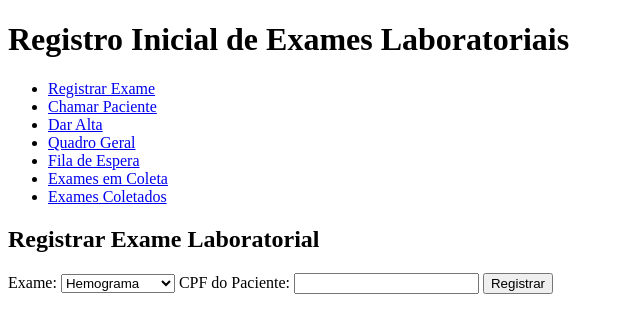
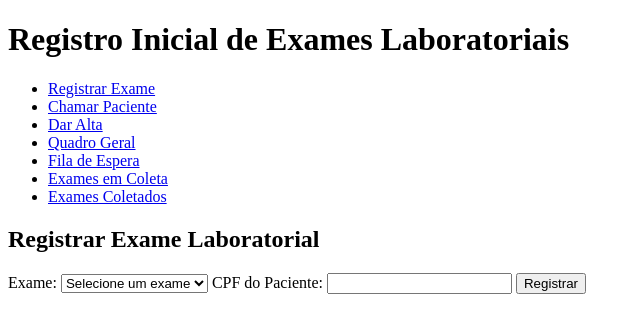
Before and after one commit to tiribsil/riel, a Flask app: page /registrar_exame in a window 1280 px wide. Shown: the top 333 px of the page, without its empty margins (0-641 px from the left). Run offline with Flask 3, Linux system fonts and the light colour scheme.

Commit message:
opção padrão para exames

```diff
--- a/templates/registrar_exame.html
+++ b/templates/registrar_exame.html
@@ -5,6 +5,7 @@
     <form method="POST">
         <label for="id_exame">Exame:</label>
         <select id="id_exame" name="id_exame" required>
+            <option value="" selected disabled>Selecione um exame</option>
             {% for exame in exames %}
                 <option value="{{ exame.get_id() }}">{{ exame.get_tipo() }}</option>
             {% endfor %}
```
